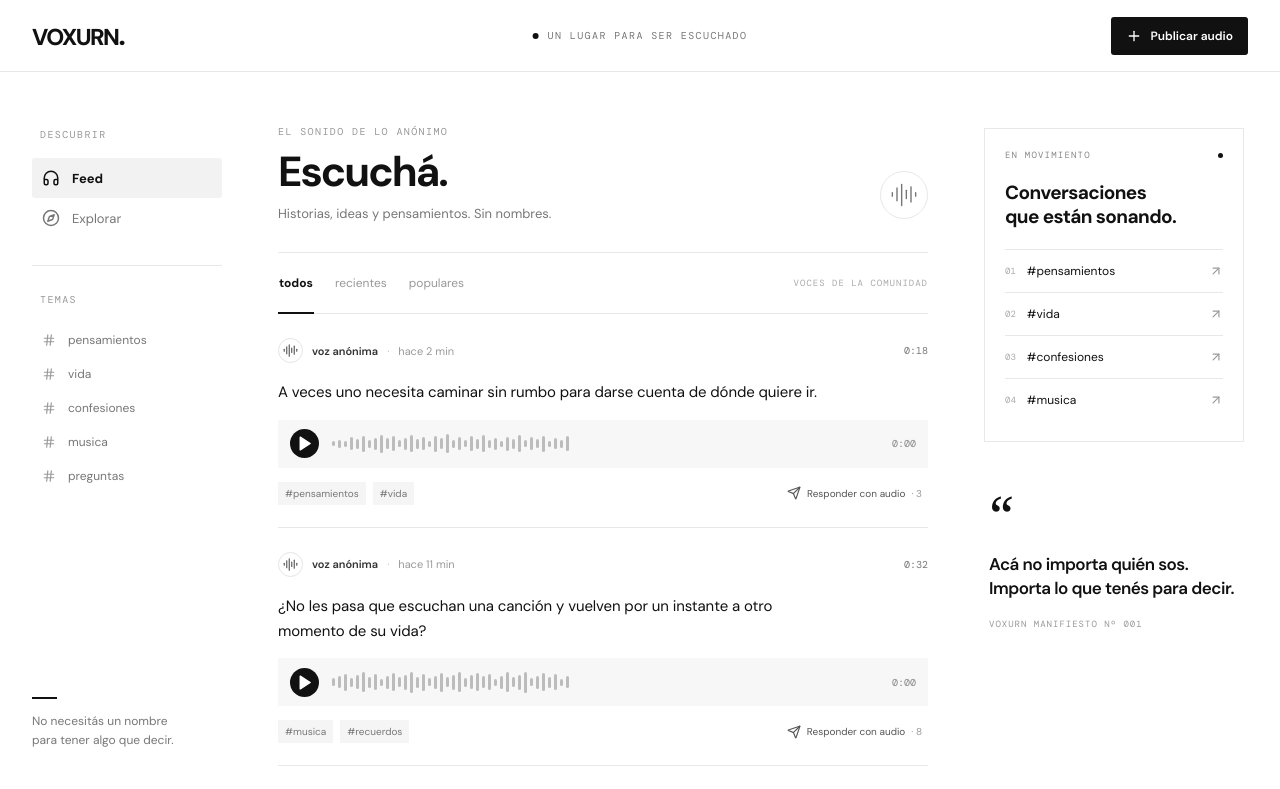
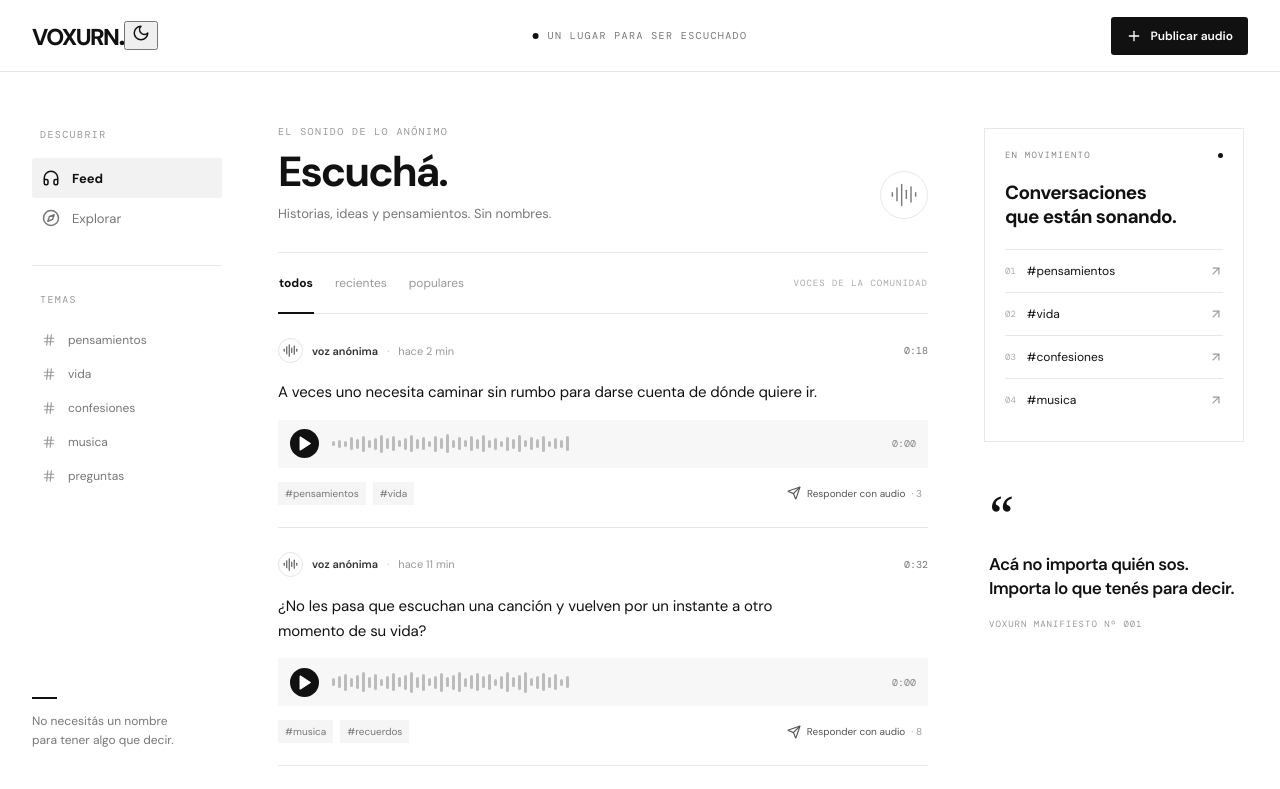
Before and after one commit to matibh/voxurn, a React (Vite) app: page / in a window 1280 px wide. Shown: the top 789 px of the page. Built offline with nearby package versions, Linux system fonts and the light colour scheme.

Commit message:
Add dark mode toggle

```diff
--- a/src/App.tsx
+++ b/src/App.tsx
@@ -12,6 +12,8 @@ import {
   ArrowUpRight,
   Plus,
   Menu,
+  Moon,
+  Sun,
 } from "lucide-react";
 
 type Post = {
@@ -101,12 +103,23 @@ export default function App() {
   const [activeTopic, setActiveTopic] = useState("todos");
   const [activeNav, setActiveNav] = useState("feed");
   const [search, setSearch] = useState("");
+  const [darkMode, setDarkMode] = useState(() => localStorage.getItem("voxurn-theme") === "dark");
+
+  const toggleTheme = () => {
+    setDarkMode((current) => {
+      const next = !current;
+      localStorage.setItem("voxurn-theme", next ? "dark" : "light");
+      return next;
+    });
+  };
 
   return (
-    <div className="app-shell">
+    <div className={`app-shell ${darkMode ? "theme-dark" : ""}`}>
+
       <header className="topbar">
         <a className="wordmark" href="/" aria-label="Voxurn inicio">VOXURN<span>.</span></a>
         <div className="topbar-center"><span className="live-dot" /> UN LUGAR PARA SER ESCUCHADO</div>
+        <button className="theme-toggle" onClick={toggleTheme} aria-label={darkMode ? "Activar modo claro" : "Activar modo oscuro"} title={darkMode ? "Modo claro" : "Modo oscuro"}>{darkMode ? <Sun size={18} /> : <Moon size={18} />}</button>
         <button className="icon-button mobile-menu" aria-label="Abrir menú"><Menu size={20} /></button>
         <button className="publish-top" onClick={() => setActiveNav("publish")}><Plus size={16} /> Publicar audio</button>
       </header>
```
